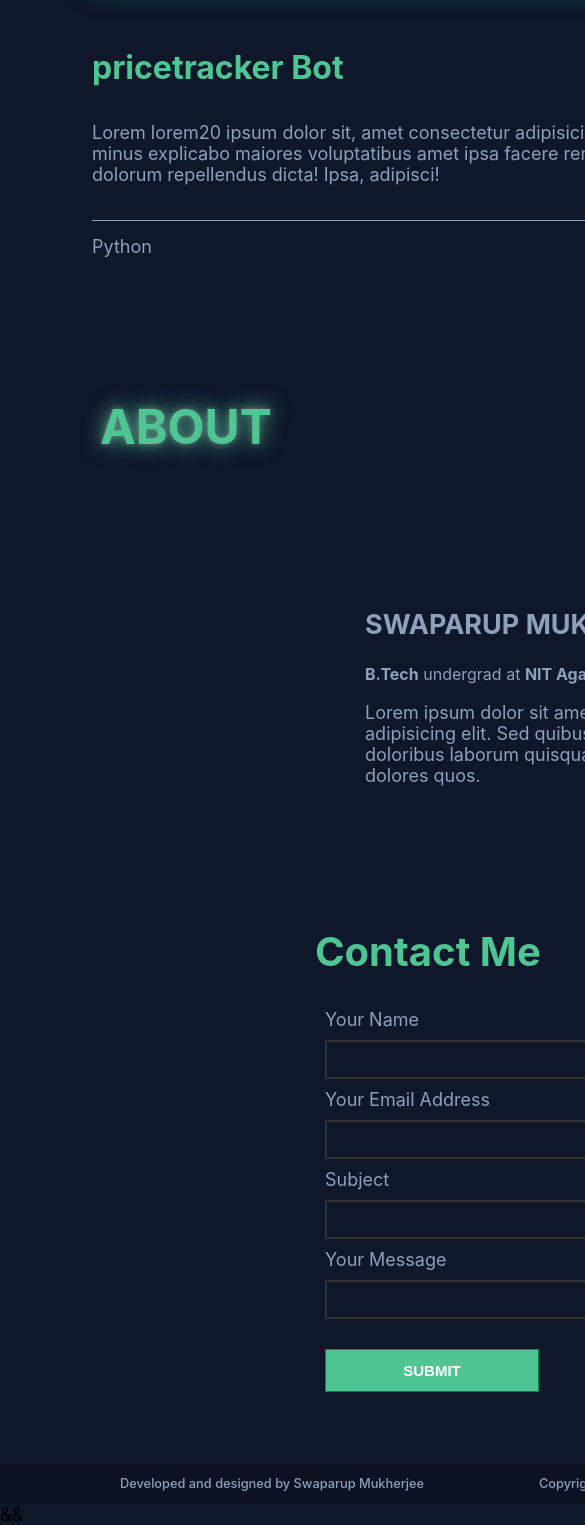
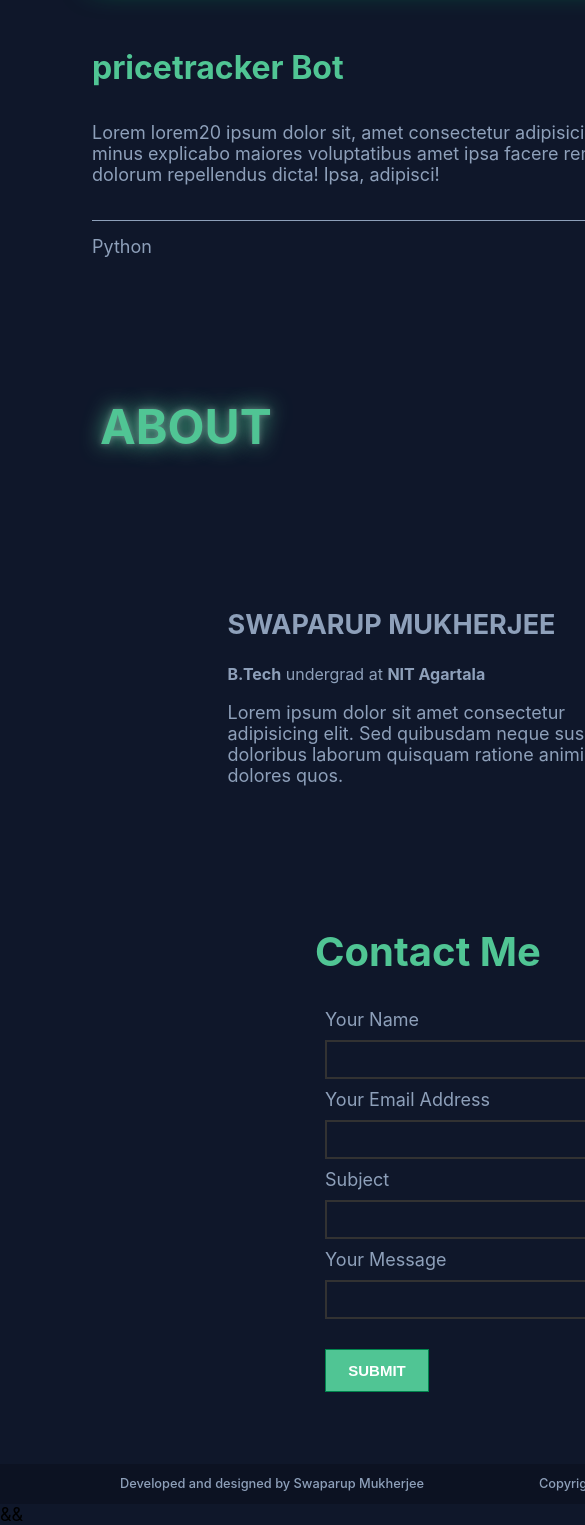
Before and after one commit to crampussm/Personal-portfolio-website, a React (Create React App) app: page / in a window 390 px wide. Shown: the part 4125-5650 px from the top of the page, 585 px wide, since content can reach past the window. Built offline with nearby package versions, Linux system fonts and the light colour scheme.

Commit message:
Update styleMobile.css

```diff
--- a/public/styleMobile.css
+++ b/public/styleMobile.css
@@ -102,7 +102,7 @@ body{
     margin: 10px 30px;
 }
 .about-main{
-    width: 400vw;
+    width: 100%;
     flex-direction: column;
     justify-content: center;
 }
```
